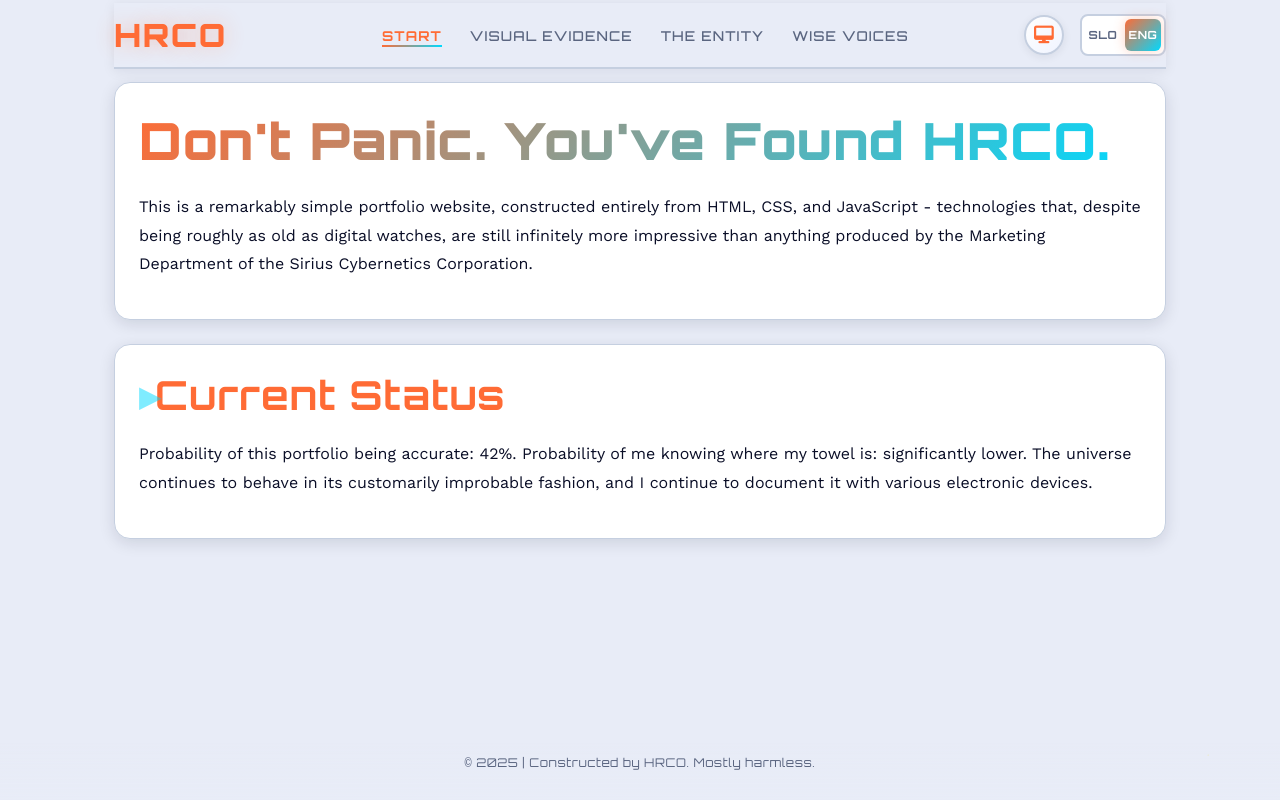
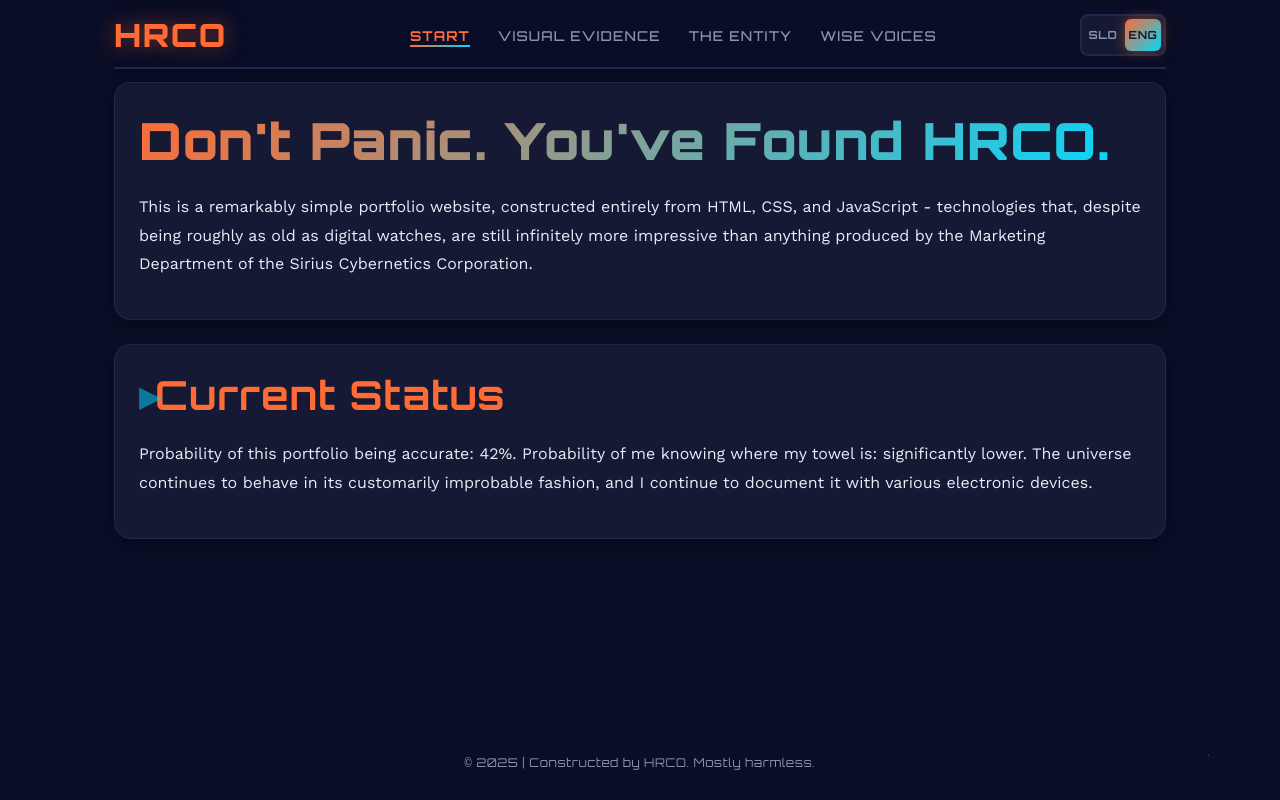
Before and after one commit to hrco/hrco.github.io, a plain HTML site: page index.html in a window 1280 px wide. Drawn offline with nearby package versions, Linux system fonts and the light colour scheme.

Commit message:
remove theme - only dark

```diff
--- a/css/main.css
+++ b/css/main.css
@@ -10,27 +10,6 @@
     --color-primary: #ff6b35;
     --color-secondary: #00d9ff;
     --color-accent: #ffeb3b;
-    --color-text: #0a0e27;
-    --color-text-subtle: #5a6580;
-    --color-background: #e8ecf7;
-    --color-surface: #ffffff;
-    --color-border: #c5cfe0;
-    --color-highlight: #f0f4ff;
-    --color-glow: rgba(255, 107, 53, 0.3);
-    --font-display: 'Orbitron', monospace;
-    --font-body: 'Work Sans', sans-serif;
-    --spacing: 1rem;
-    --transition: 0.3s cubic-bezier(0.4, 0, 0.2, 1);
-    --border-radius: 16px;
-    --shadow-sm: 0 2px 8px rgba(10, 14, 39, 0.08);
-    --shadow-md: 0 4px 16px rgba(10, 14, 39, 0.12);
-    --shadow-lg: 0 8px 32px rgba(10, 14, 39, 0.16);
-}
-
-body.theme-dark {
-    --color-primary: #ff6b35;
-    --color-secondary: #00d9ff;
-    --color-accent: #ffeb3b;
     --color-text: #e8ecf7;
     --color-text-subtle: #8a93ab;
     --color-background: #0a0e27;
@@ -38,6 +17,11 @@ body.theme-dark {
     --color-border: #1f2847;
     --color-highlight: #1f2847;
     --color-glow: rgba(255, 107, 53, 0.5);
+    --font-display: 'Orbitron', monospace;
+    --font-body: 'Work Sans', sans-serif;
+    --spacing: 1rem;
+    --transition: 0.3s cubic-bezier(0.4, 0, 0.2, 1);
+    --border-radius: 16px;
     --shadow-sm: 0 2px 8px rgba(0, 0, 0, 0.3);
     --shadow-md: 0 4px 16px rgba(0, 0, 0, 0.4);
     --shadow-lg: 0 8px 32px rgba(0, 0, 0, 0.5);
@@ -70,7 +54,7 @@ body::before {
     width: 100%;
     height: 100%;
     z-index: -1;
-    opacity: 0.4;
+    opacity: 0.6;
     background-image:
         radial-gradient(2px 2px at 20% 30%, var(--color-primary), transparent),
         radial-gradient(2px 2px at 60% 70%, var(--color-secondary), transparent),
@@ -83,10 +67,6 @@ body::before {
     background-position: 0% 0%;
     animation: stars 60s ease-in-out infinite;
     pointer-events: none;
-}
-
-body.theme-dark::before {
-    opacity: 0.6;
 }
 
 @keyframes stars {
@@ -111,7 +91,7 @@ body.theme-dark::before {
     position: sticky;
     top: 0;
     z-index: 1000;
-    background-color: rgba(var(--color-background-rgb, 232, 236, 247), 0.95);
+    background-color: rgba(10, 14, 39, 0.95);
     backdrop-filter: blur(12px);
     -webkit-backdrop-filter: blur(12px);
     display: flex;
@@ -122,11 +102,6 @@ body.theme-dark::before {
     border-bottom: 2px solid var(--color-border);
     margin-bottom: calc(var(--spacing) * 0.8);
     transition: all var(--transition);
-    box-shadow: 0 2px 12px rgba(10, 14, 39, 0.08);
-}
-
-body.theme-dark .header {
-    background-color: rgba(10, 14, 39, 0.95);
     box-shadow: 0 2px 12px rgba(0, 0, 0, 0.4);
 }
 
@@ -242,58 +217,6 @@ nav {
     transform: translateY(-4px);
     box-shadow: var(--shadow-lg);
     border-color: var(--color-primary);
-}
-
-/* Theme Toggle */
-.theme-toggle-button {
-    cursor: pointer;
-    background: linear-gradient(135deg, var(--color-surface), var(--color-highlight));
-    border: 2px solid var(--color-border);
-    width: 40px;
-    height: 40px;
-    border-radius: 50%;
-    display: flex;
-    justify-content: center;
-    align-items: center;
-    color: var(--color-primary);
-    transition: all var(--transition);
-    box-shadow: var(--shadow-sm);
-    position: relative;
-    overflow: hidden;
-}
-
-.theme-toggle-button::before {
-    content: '';
-    position: absolute;
-    top: 50%;
-    left: 50%;
-    width: 0;
-    height: 0;
-    border-radius: 50%;
-    background: var(--color-glow);
-    transform: translate(-50%, -50%);
-    transition: width 0.4s ease, height 0.4s ease;
-}
-
-.theme-toggle-button:hover::before {
-    width: 100%;
-    height: 100%;
-}
-
-.theme-toggle-button:hover {
-    border-color: var(--color-primary);
-    transform: scale(1.1) rotate(15deg);
-    box-shadow: 0 0 20px var(--color-glow);
-}
-
-.theme-toggle-button:active {
-    transform: scale(0.95) rotate(0deg);
-}
-
-.theme-toggle-button i {
-    font-size: 1.1rem;
-    position: relative;
-    z-index: 1;
 }
 
 /* Language Toggles */
--- a/index.html
+++ b/index.html
@@ -20,10 +20,6 @@
             </nav>
 
             <div class="settings-bar">
-                <button id="theme-toggle" class="theme-toggle-button" title="Toggle Theme">
-                    <i class="fas fa-sun"></i>
-                </button>
-
                 <div class="lang-toggles">
                     <button id="lang-toggle-slo" class="toggle-button">SLO</button>
                     <button id="lang-toggle-eng" class="toggle-button">ENG</button>
--- a/js/main.js
+++ b/js/main.js
@@ -1,47 +1,9 @@
 /**
- * main.js - Theme & Language Controller
- * "The Answer to Life, the Universe, and Everything is... a good theme toggle"
+ * main.js - Language Controller
+ * "The Answer to Life, the Universe, and Everything is... 42"
  */
 
 document.addEventListener('DOMContentLoaded', () => {
-    const themeToggle = document.getElementById('theme-toggle');
-    const body = document.body;
-    const isSystemDark = () => window.matchMedia('(prefers-color-scheme: dark)').matches;
-    const themeOrder = ['light', 'dark', 'system'];
-
-    // Update theme icon
-    const updateIcon = (theme) => {
-        const icon = themeToggle?.querySelector('i');
-        if (!icon) return;
-        icon.className = theme === 'light' ? 'fas fa-sun' :
-                        theme === 'dark' ? 'fas fa-moon' : 'fas fa-desktop';
-    };
-
-    // Apply theme
-    const applyTheme = (theme) => {
-        body.classList.remove('theme-light', 'theme-dark');
-        if (theme === 'dark') body.classList.add('theme-dark');
-        else if (theme === 'light') body.classList.add('theme-light');
-        else body.classList.add(isSystemDark() ? 'theme-dark' : 'theme-light');
-
-        updateIcon(theme);
-        localStorage.setItem('theme', theme);
-    };
-
-    // Cycle theme
-    const cycleTheme = () => {
-        const current = localStorage.getItem('theme') || 'system';
-        const next = themeOrder[(themeOrder.indexOf(current) + 1) % themeOrder.length];
-        applyTheme(next);
-    };
-
-    // Initialize
-    applyTheme(localStorage.getItem('theme') || 'system');
-    window.matchMedia('(prefers-color-scheme: dark)').addEventListener('change', () => {
-        if (localStorage.getItem('theme') === 'system') applyTheme('system');
-    });
-    themeToggle?.addEventListener('click', cycleTheme);
-
     // Language system
     const langToggleSlo = document.getElementById('lang-toggle-slo');
     const langToggleEng = document.getElementById('lang-toggle-eng');
```
Also changed, not shown: about_me.html (+0 -4 lines), foto.html (+0 -4 lines), my_suggestions.html (+2 -18 lines).
